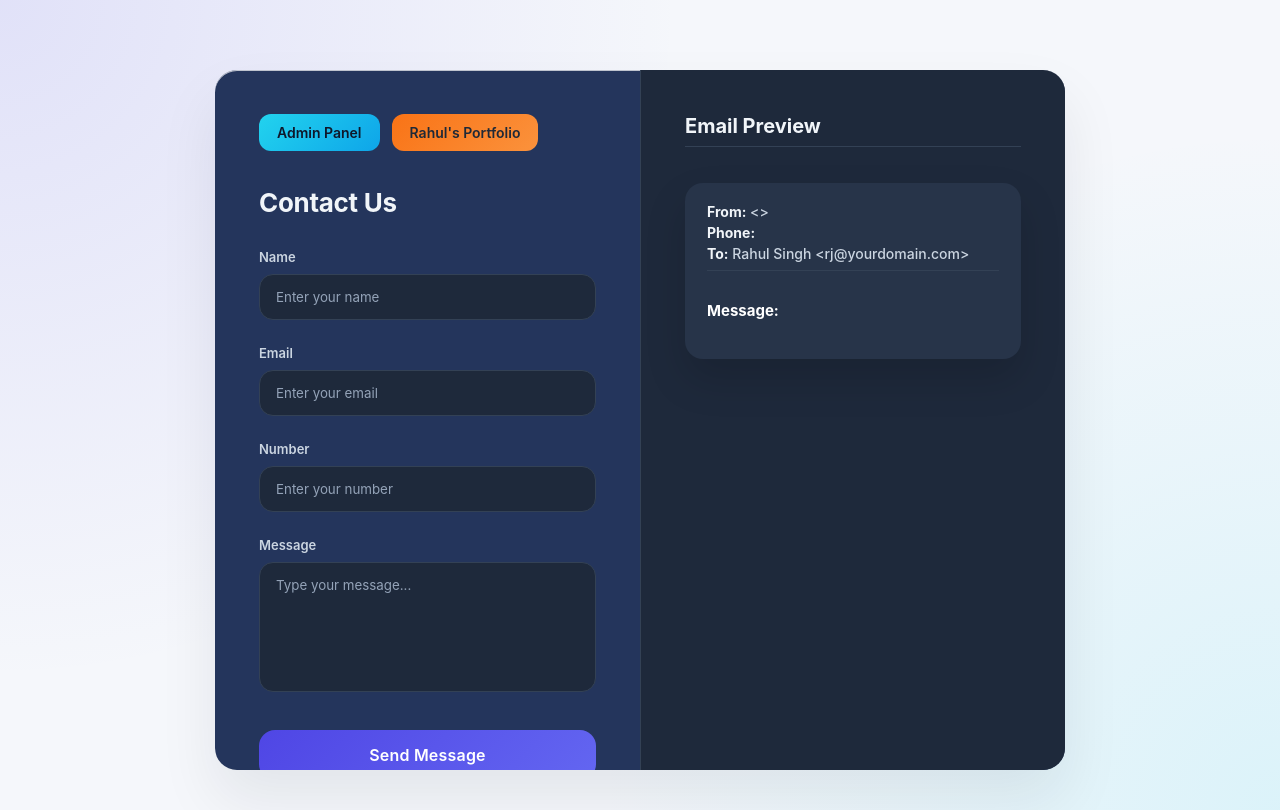
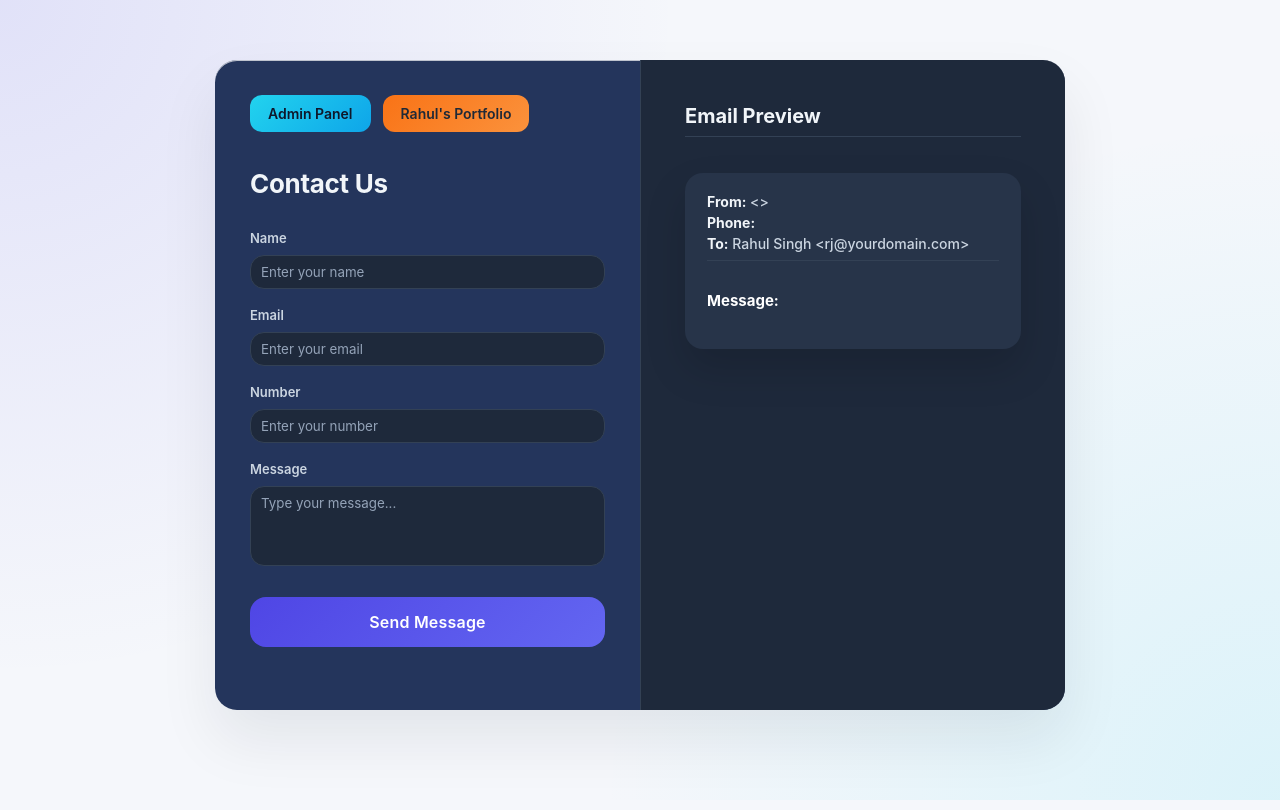
Before and after one commit to rahulSingh6-9/contact-management-system, a website: page views/contact.html in a window 1280 px wide. Drawn offline with Linux system fonts and the light colour scheme.

Commit message:
edit6 in contact.html

```diff
--- a/views/contact.html
+++ b/views/contact.html
@@ -29,9 +29,9 @@ body {
 
 /* ===== MAIN CONTAINER ===== */
 .contact-wrapper {
-    margin-top: 30px;
+    margin-top: 20px;
     width: 850px;
-    height: 700px;
+    height: 650px;
     background: #24355c;
     border-radius: 22px;
     box-shadow:
@@ -44,7 +44,7 @@ body {
 
 /* ===== LEFT FORM ===== */
 .contact-form {
-    padding: 44px;
+    padding: 35px;
 }
 
 /* ===== TOP BUTTONS ===== */
@@ -98,7 +98,7 @@ body {
 
 /* ===== INPUTS ===== */
 .form-group {
-    margin-bottom: 22px;
+    margin-bottom: 15px;
 }
 
 label {
@@ -110,7 +110,7 @@ label {
 input, textarea {
     width: 100%;
     margin-top: 8px;
-    padding: 14px 16px;
+    padding: 8px 10px;
     border-radius: 14px;
     border: 1px solid #334155; /* darker border */
     background: #1e293b;
@@ -122,6 +122,7 @@ input, textarea {
 input::placeholder,
 textarea::placeholder {
     color: #94a3b8;
+
 }
 
 input:hover,
@@ -137,7 +138,7 @@ textarea:focus {
 }
 
 textarea {
-    min-height: 130px;
+    min-height: 80px;
     resize: none;
 }
 
@@ -294,7 +295,7 @@ button.success {
 
             <div class="form-group">
                 <label for="msg">Message</label>
-                <textarea id="msg" name="message" maxlength="1000" placeholder="Type your message..." oninput="handler()" required></textarea>
+                <textarea id="msg" name="message" maxlength="2000" placeholder="Type your message..." oninput="handler()" required></textarea>
             </div>
 
             <button type="submit">Send Message</button>
```
